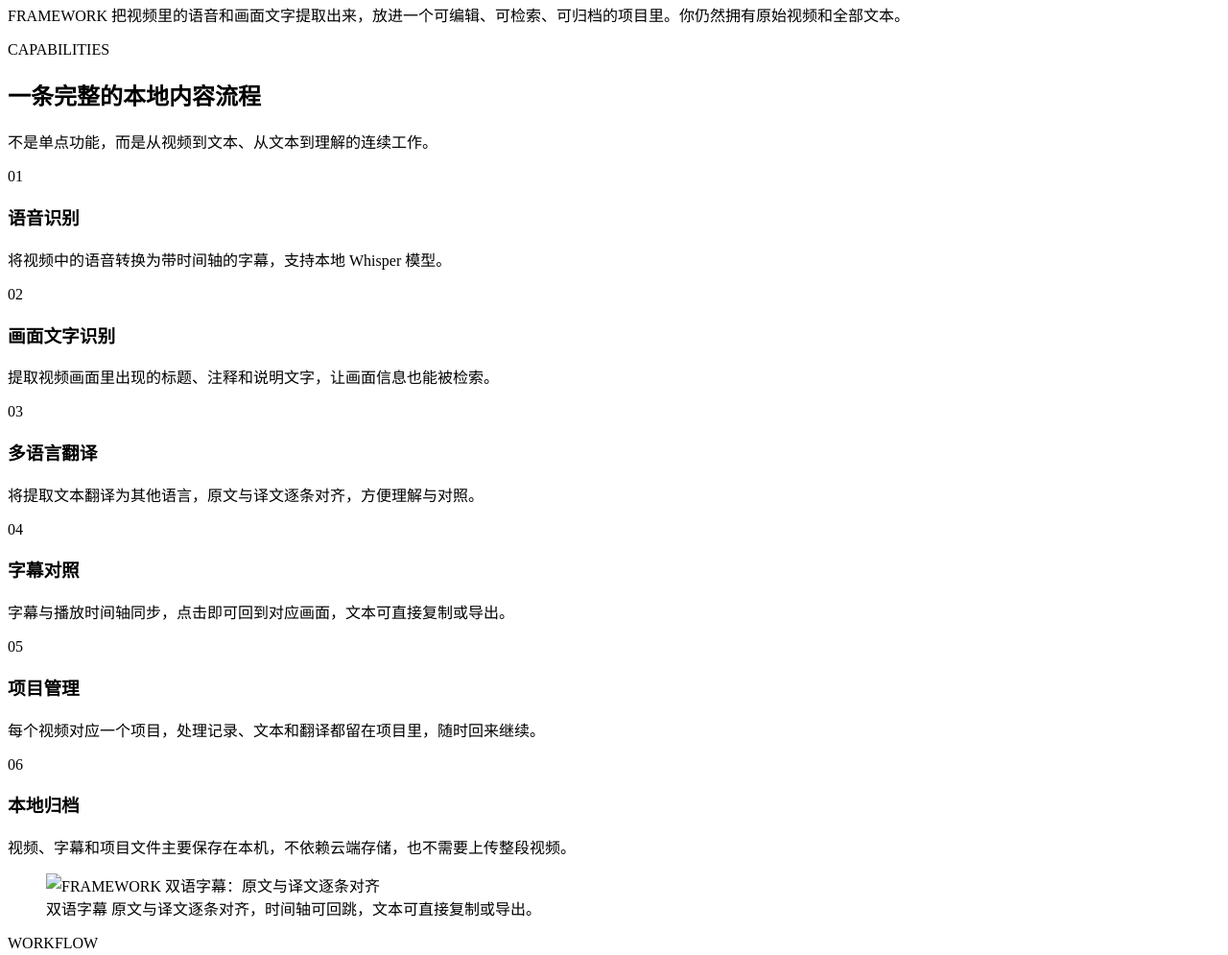
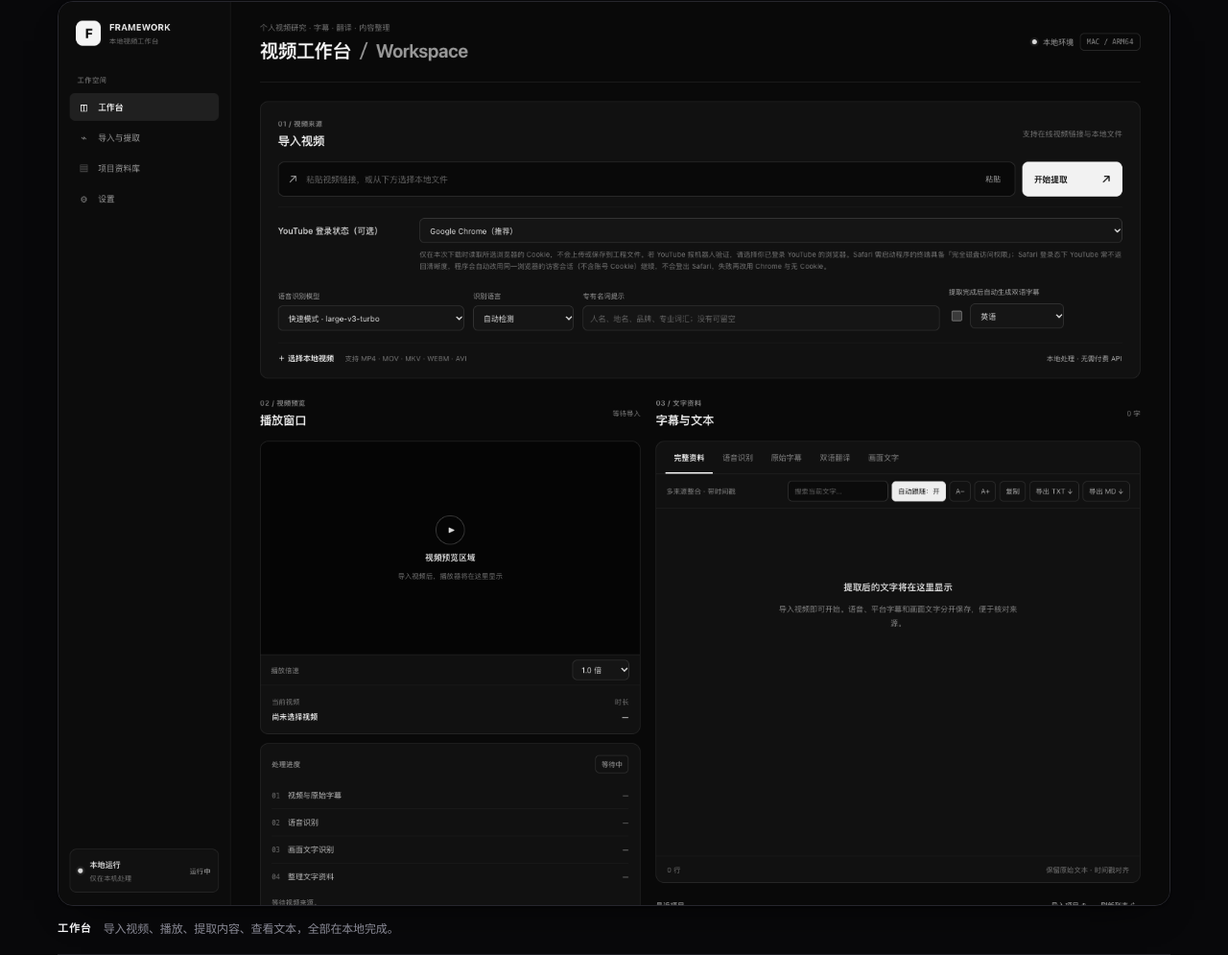
Before and after one commit to xxin95775-code/framework-site, a plain HTML site: page index.html in a window 1280 px wide. Shown: the part 727-1722 px from the top of the page at 96% size. Drawn offline with Linux system fonts and the light colour scheme; the site is published under a folder, as on GitHub Pages, so addresses that start at the root find nothing.

Commit message:
Use relative links for project Pages path

```diff
--- a/downloads.html
+++ b/downloads.html
@@ -6,7 +6,7 @@
 <title>下载 · FRAMEWORK</title>
 <meta name="description" content="FRAMEWORK 是一款在本地运行的视频内容工作台：提取语音、画面文字，生成字幕、翻译与可整理的项目文本。">
 <meta name="theme-color" content="#f7f7f4">
-<link rel="stylesheet" href="/static/site.css?v=1.4.0-dark">
+<link rel="stylesheet" href="./static/site.css?v=1.4.0-dark">
 </head>
 <body>
 <header class="nav">
@@ -120,6 +120,6 @@
     </div>
   <p class="footer-copy">视频处理在用户电脑本地完成，官网不接收视频文件。© 2026 FRAMEWORK</p>
 </footer>
-<script src="/static/site.js"></script>
+<script src="./static/site.js"></script>
 </body>
 </html>
--- a/index.html
+++ b/index.html
@@ -6,7 +6,7 @@
 <title>FRAMEWORK · 让视频内容真正留下来</title>
 <meta name="description" content="FRAMEWORK 是一款在本地运行的视频内容工作台：提取语音、画面文字，生成字幕、翻译与可整理的项目文本。">
 <meta name="theme-color" content="#f7f7f4">
-<link rel="stylesheet" href="/static/site.css?v=1.4.0-dark">
+<link rel="stylesheet" href="./static/site.css?v=1.4.0-dark">
 </head>
 <body>
 <header class="nav">
@@ -48,7 +48,7 @@
 </section>
 
 <figure class="shot wide-shot">
-  <img src="/static/img/app-workspace.png" alt="FRAMEWORK 工作台：导入视频、播放、提取字幕" loading="eager">
+  <img src="./static/img/app-workspace.png" alt="FRAMEWORK 工作台：导入视频、播放、提取字幕" loading="eager">
   <figcaption><span>工作台</span> 导入视频、播放、提取内容、查看文本，全部在本地完成。</figcaption>
 </figure>
 
@@ -82,7 +82,7 @@
 </section>
 
 <figure class="shot wide-shot">
-  <img src="/static/img/app-bilingual.png" alt="FRAMEWORK 双语字幕：原文与译文逐条对齐" loading="lazy">
+  <img src="./static/img/app-bilingual.png" alt="FRAMEWORK 双语字幕：原文与译文逐条对齐" loading="lazy">
   <figcaption><span>双语字幕</span> 原文与译文逐条对齐，时间轴可回跳，文本可直接复制或导出。</figcaption>
 </figure>
 
@@ -160,6 +160,6 @@
     </div>
   <p class="footer-copy">视频处理在用户电脑本地完成，官网不接收视频文件。© 2026 FRAMEWORK</p>
 </footer>
-<script src="/static/site.js"></script>
+<script src="./static/site.js"></script>
 </body>
 </html>
```
Also changed, not shown: pricing.html (+2 -2 lines), support.html (+2 -2 lines), updates.html (+2 -2 lines).
